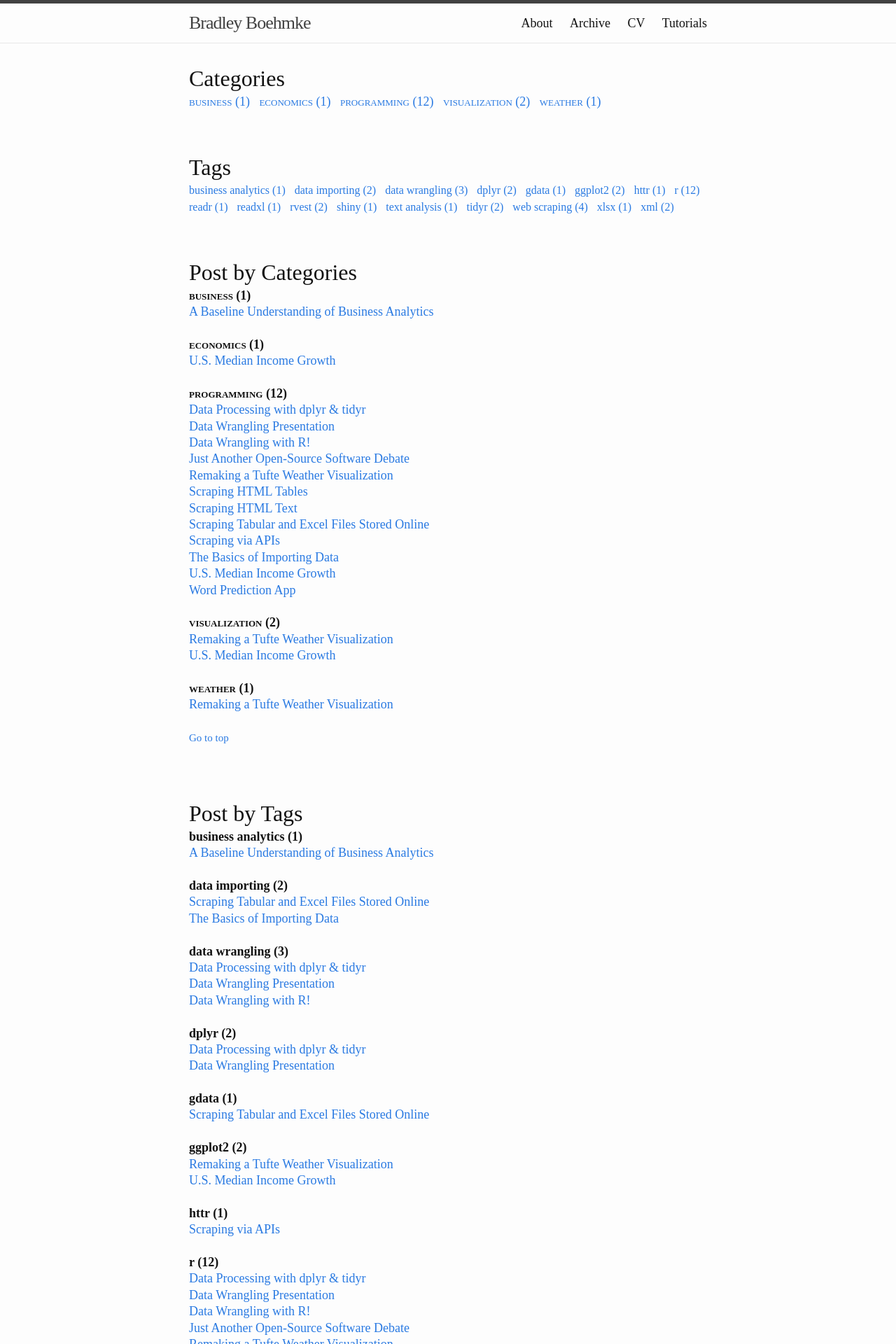
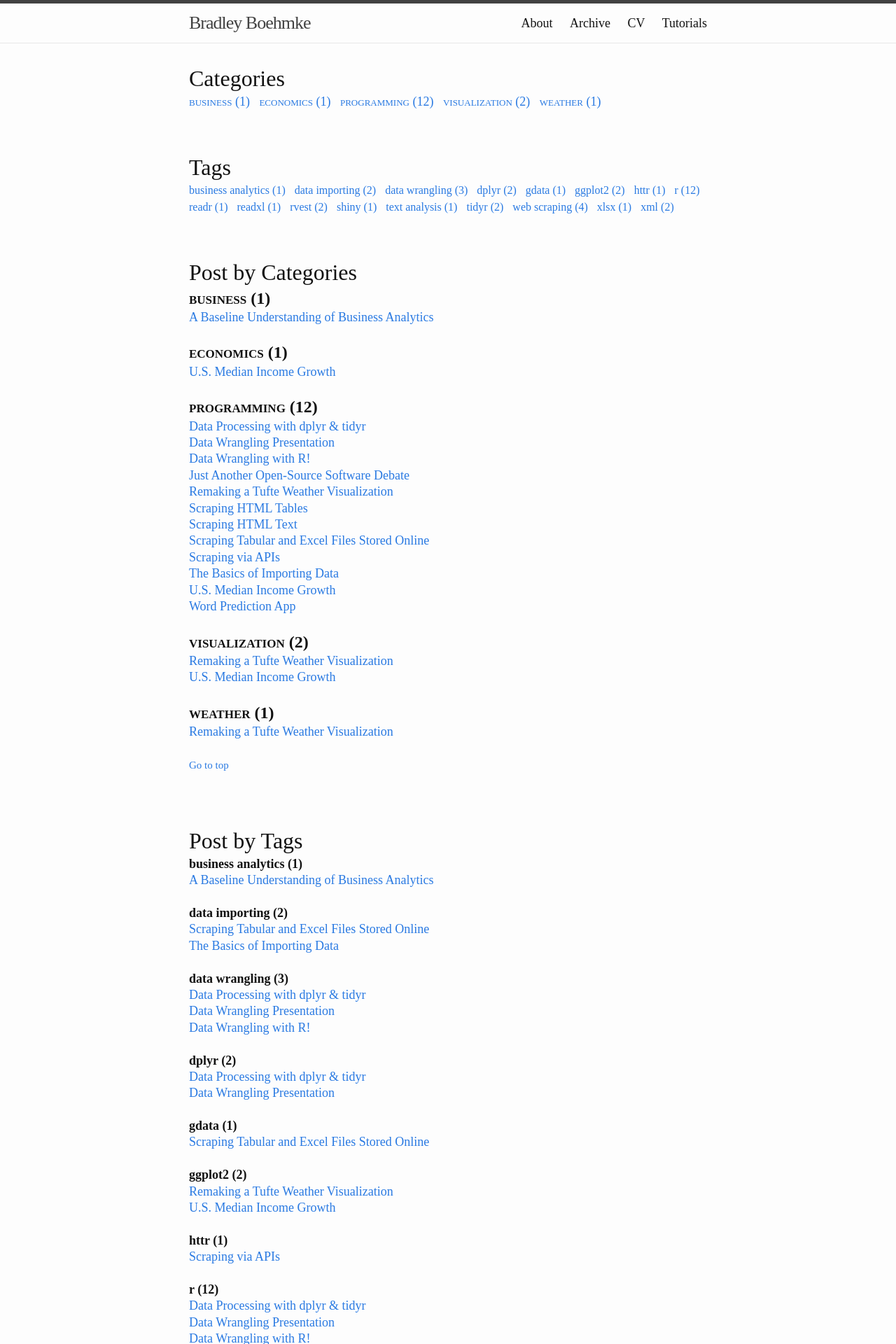
Before and after one commit to bradleyboehmke/bradleyboehmke, a Jekyll site: the page built from archivebycategory.md, in a window 1280 px wide. Shown: the top 1920 px of the page at 70% size. Built offline with Jekyll 4.4.1, drawn with Linux system fonts in a browser that asks for light colours.

Commit message:
Update archivebycategory.md

```diff
--- a/archivebycategory.md
+++ b/archivebycategory.md
@@ -41,7 +41,7 @@
 <font size="6">Post by Categories</font>
 <div id="category-index">
     {% for category in categories %}
-        <a name="{{ category[0] }}"></a><strong><font style="font-variant: small-caps">{{ category[0] | replace:'-', ' ' }} ({{ category | last | size }}) </font></strong>
+        <a name="{{ category[0] }}"></a><strong><font size="5" style="font-variant: small-caps">{{ category[0] | replace:'-', ' ' }} ({{ category | last | size }}) </font></strong>
         <br>
     {% assign sorted_posts = site.posts | sort: 'title' %}
     {% for post in sorted_posts %}
```
